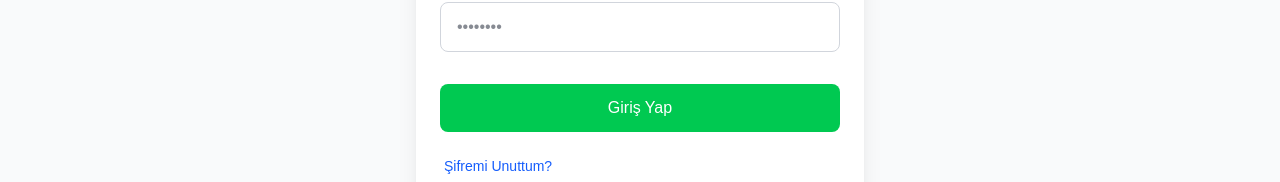
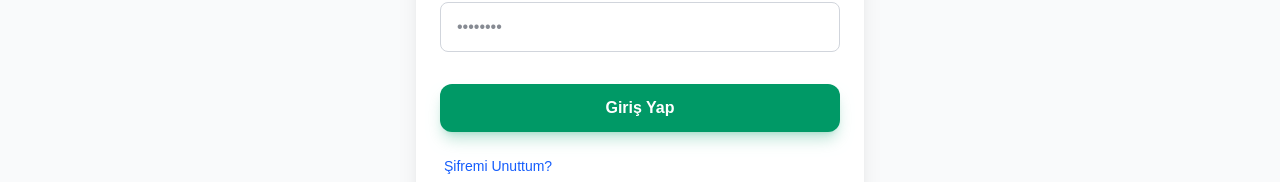
Before and after one commit to selimballi007/PastirmaUI, a Next.js app: page /account/login in a window 1280 px wide. Shown: the part 436-618 px from the top of the page. Built offline with nearby package versions, Linux system fonts and the light colour scheme; no server answers.

Commit message:
ButtonWithSpinner redesigned

```diff
--- a/app/components/ButtonWithSpinner.tsx
+++ b/app/components/ButtonWithSpinner.tsx
@@ -1,64 +1,56 @@
-import React, { ButtonHTMLAttributes } from "react";
+import { ButtonHTMLAttributes } from "react";
+import { Loader2 } from "lucide-react";
 
 interface ButtonWithSpinnerProps extends ButtonHTMLAttributes<HTMLButtonElement> {
     loading?: boolean;
     children: React.ReactNode;
-    variant?: "green" | "blue" | "red"; // farklı renk opsiyonları
+    variant?: "primary" | "success" | "danger" | "secondary" | "green" | "blue" | "red";
 }
 
 const variantClasses: Record<string, string> = {
-    green: "bg-green-500 hover:bg-green-600 text-white",
-    blue: "bg-blue-500 hover:bg-blue-600 text-white",
-    red: "bg-red-500 hover:bg-red-600 text-white",
+    // New semantic names
+    primary: "bg-orange-600 hover:bg-orange-700 text-white shadow-lg shadow-orange-600/25 hover:shadow-orange-600/40",
+    success: "bg-emerald-600 hover:bg-emerald-700 text-white shadow-lg shadow-emerald-600/25 hover:shadow-emerald-600/40",
+    danger: "bg-red-600 hover:bg-red-700 text-white shadow-lg shadow-red-600/25 hover:shadow-red-600/40",
+    secondary: "bg-gray-600 hover:bg-gray-700 text-white shadow-lg shadow-gray-600/25 hover:shadow-gray-600/40",
+    // Legacy names (backward compatibility)
+    green: "bg-emerald-600 hover:bg-emerald-700 text-white shadow-lg shadow-emerald-600/25 hover:shadow-emerald-600/40",
+    blue: "bg-blue-600 hover:bg-blue-700 text-white shadow-lg shadow-blue-600/25 hover:shadow-blue-600/40",
+    red: "bg-red-600 hover:bg-red-700 text-white shadow-lg shadow-red-600/25 hover:shadow-red-600/40",
 };
 
 export default function ButtonWithSpinner({
     loading = false,
     children,
-    variant = "green",
+    variant = "primary",
     disabled,
     className = "",
     ...props
 }: ButtonWithSpinnerProps) {
-    // ✅ Debug: Log when loading prop changes
-    React.useEffect(() => {
-        console.log('[ButtonWithSpinner] loading prop changed to:', loading);
-    }, [loading]);
+    const isDisabled = loading || disabled;
 
     return (
         <button
-            disabled={loading || disabled}
+            disabled={isDisabled}
             className={`
-        w-full flex justify-center items-center gap-2 font-medium py-3 rounded-lg transition transform
-        ${loading || disabled ? "bg-gray-400 cursor-not-allowed" : variantClasses[variant]}
-        ${!loading && !disabled ? "active:scale-95" : ""}
-        ${className}
-      `}
+                w-full flex justify-center items-center gap-2
+                font-semibold py-3 px-6 rounded-xl
+                transition-all duration-200 ease-out
+                ${isDisabled
+                    ? "bg-gray-300 text-gray-500 cursor-not-allowed shadow-none"
+                    : variantClasses[variant]
+                }
+                ${!isDisabled ? "active:scale-[0.98] hover:-translate-y-0.5" : ""}
+                ${className}
+            `}
             {...props}
         >
             {loading && (
-                <svg
-                    className="animate-spin h-5 w-5 text-white"
-                    xmlns="http://www.w3.org/2000/svg"
-                    fill="none"
-                    viewBox="0 0 24 24"
-                >
-                    <circle
-                        className="opacity-25"
-                        cx="12"
-                        cy="12"
-                        r="10"
-                        stroke="currentColor"
-                        strokeWidth="4"
-                    ></circle>
-                    <path
-                        className="opacity-75"
-                        fill="currentColor"
-                        d="M4 12a8 8 0 018-8v4l3-3-3-3v4a8 8 0 018 8h-4l3 3-3 3h4a8 8 0 01-8 8v-4l-3 3 3 3v-4a8 8 0 01-8-8z"
-                    ></path>
-                </svg>
+                <Loader2 className="w-5 h-5 animate-spin" />
             )}
-            {children}
+            <span className={loading ? "opacity-80" : ""}>
+                {children}
+            </span>
         </button>
     );
 }
```
Also changed, not shown: 1 other file (tests, documents, lock files or other folders).
